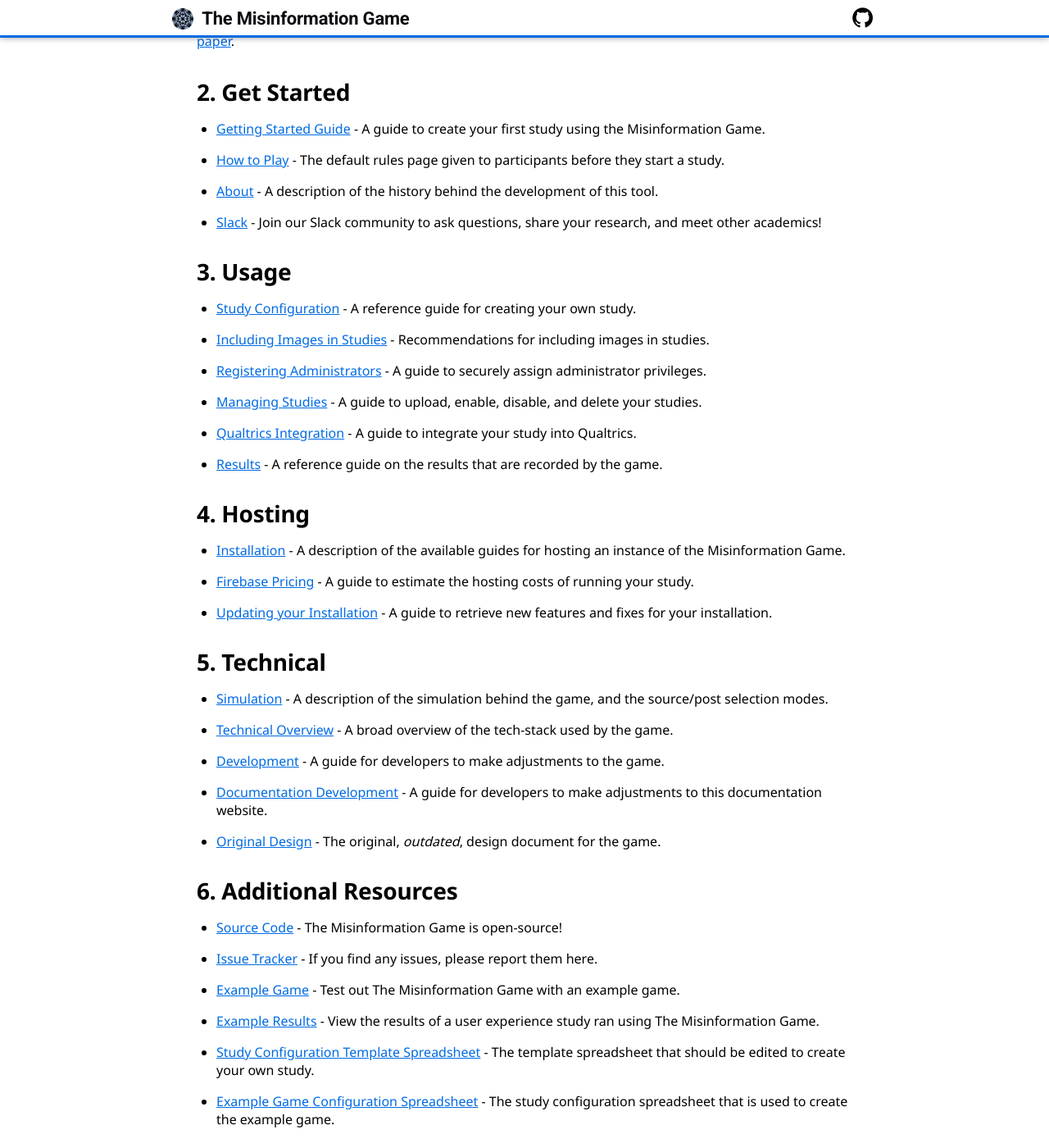
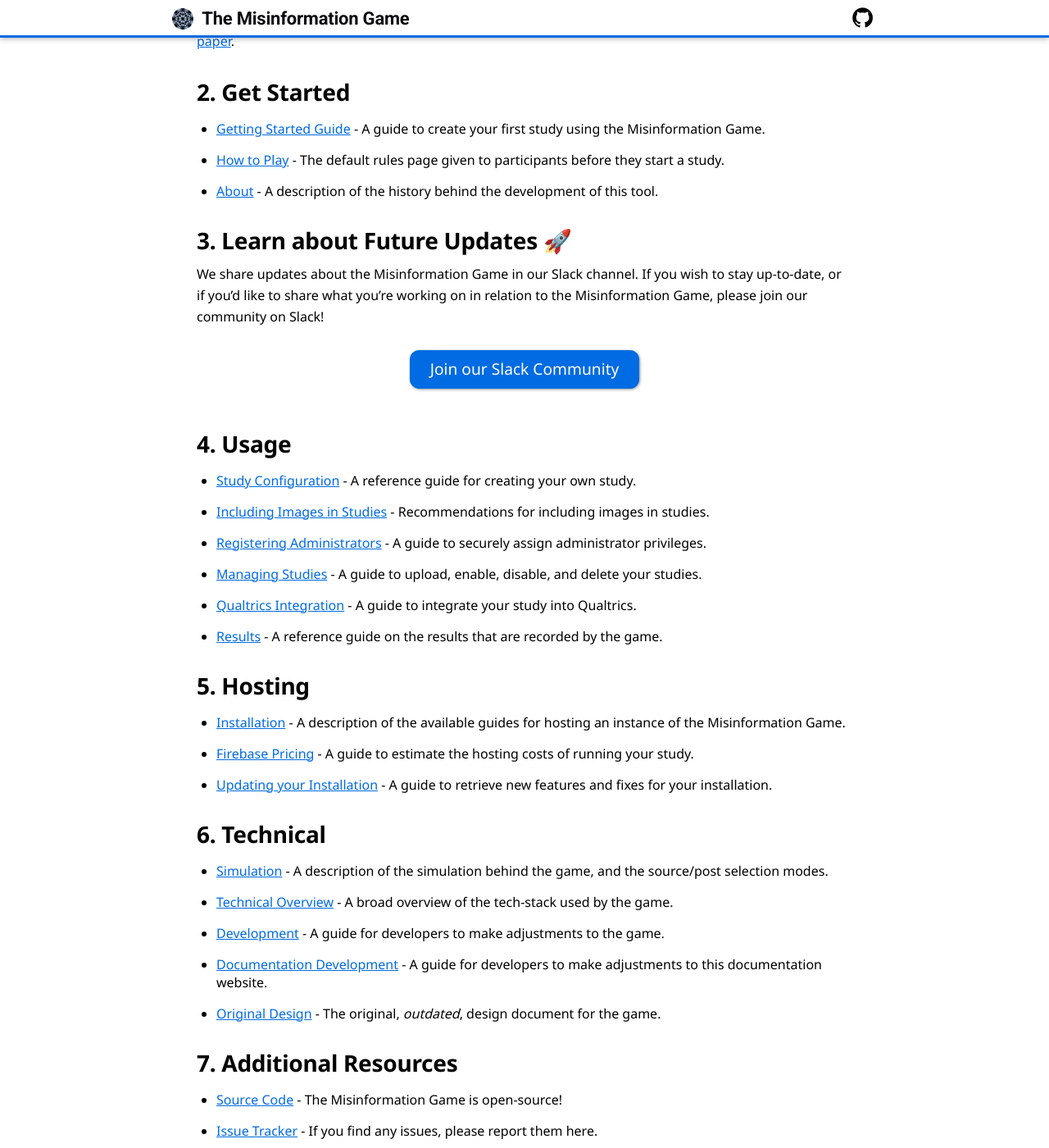
Before and after one commit to beekewardin/themisinformationgame.github.io, a Jekyll site: the page built from DocumentationIndex.md, in a window 1280 px wide and 1400 px high, scrolled down 826 px. Shown: the whole window at 82% size. Built offline with Jekyll 4.4.1, drawn with Linux system fonts in a browser that asks for light colours; nearby versions of some CDN libraries; our own code applies the rules of GitHub Pages for plain Markdown files.

Commit message:
More call-to-actions about joining Slack

```diff
--- a/DocumentationIndex.md
+++ b/DocumentationIndex.md
@@ -52,11 +52,23 @@
 - [How to Play](/HowToPlay) -
   The default rules page given to participants before they start a study.
 - [About](/About) - A description of the history behind the development of this tool.
-- [Slack](https://join.slack.com/t/themisinformationgame/shared_invite/zt-1oruoc0s2-OLscp581nAJ2hxpDYGnvJQ) -
-  Join our Slack community to ask questions, share your research, and meet other academics!
 
 
-## 3. Usage
+## 3. Learn about Future Updates 🚀
+{:#stay-updated}
+
+We share updates about the Misinformation Game in our Slack channel. If you wish to stay up-to-date,
+or if you'd like to share what you're working on in relation to the Misinformation Game, please join
+our community on Slack!
+
+<div class="call-to-action-container big">
+    <a href="https://join.slack.com/t/themisinformationgame/shared_invite/zt-1oruoc0s2-OLscp581nAJ2hxpDYGnvJQ" class="call-to-action-button">
+        Join our Slack Community
+    </a>
+</div>
+
+
+## 4. Usage
 {:#usage-docs}
 
 - [Study Configuration](/StudyConfiguration) - A reference guide for creating your own study.
@@ -92,7 +104,7 @@
 
 
 
-## 6. Additional Resources
+## 7. Additional Resources
 {:#resources}
 
 - [Source Code](https://github.com/TheMisinformationGame/MisinformationGame) -
```
Also changed, not shown: other parts of DocumentationIndex.md (+2 -2 lines), GettingStarted.md (+6 -10 lines), NonTechnicalInstallation.md (+14 -1 lines), TechnicalInstallation.md (+16 -1 lines), Updating.md (+13 -0 lines).
